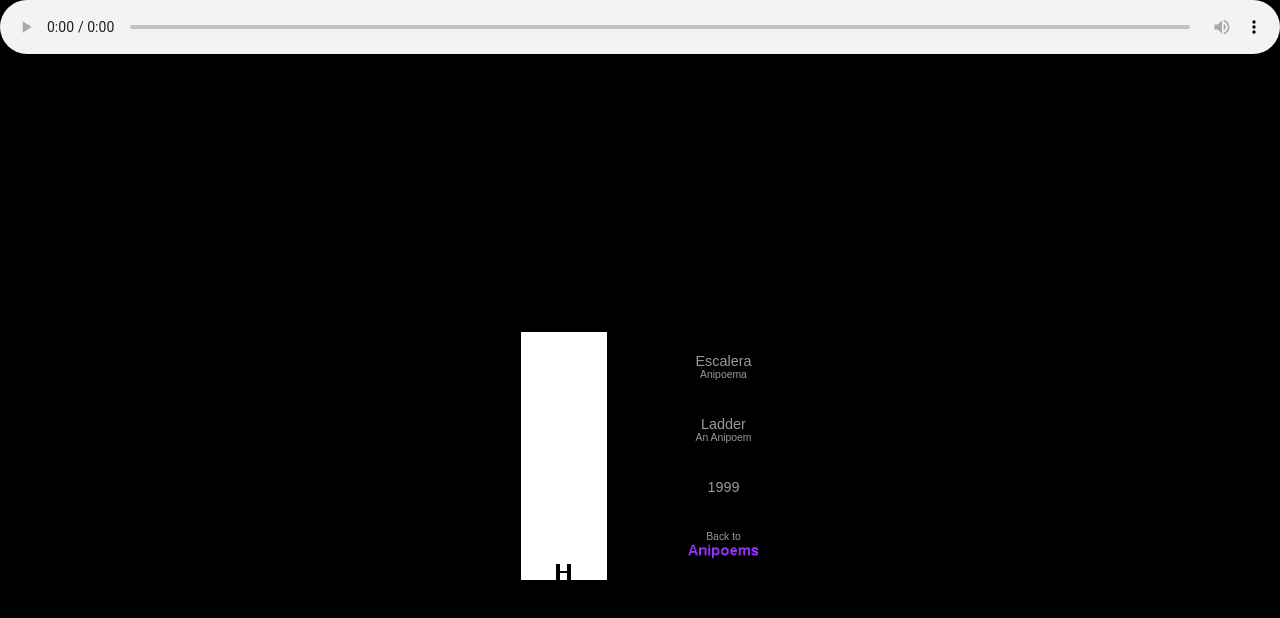
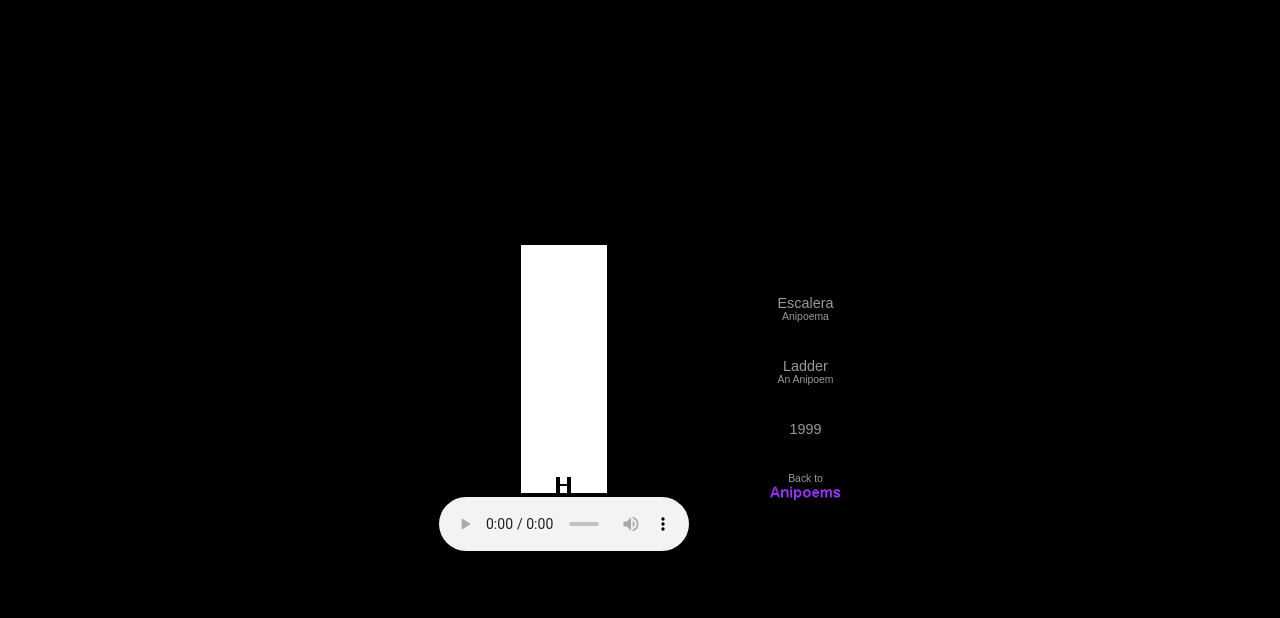
Before and after one commit to vispo/uribe2017B, a plain HTML site: page English/Anipoems/Ladder-1/ladder1.html in a window 1280 px wide. Drawn offline with Linux system fonts and the light colour scheme.

Commit message:
moved audio controls beneath image and adjusted audio controls width to 250 px

```diff
--- a/English/Anipoems/Ladder-1/ladder1.html
+++ b/English/Anipoems/Ladder-1/ladder1.html
@@ -21,7 +21,7 @@
 				background-color: #000;
 			}
 			audio {
-				width:100%;
+				width:250px;
 			}
 			.contentContainer {
 				display: table;
@@ -53,15 +53,16 @@
 			}
 		</style>
 	</head>
-	<audio autoplay controls loop>
-		<source src="clocktikn.mp3" type="audio/mpeg">
-		<source src="clocktikn.ogg" type="audio/ogg">
-	</audio>
+
 	<body>
 		<div class="contentContainer">
 
 			<div class="content">
-				<A HREF="../Ladder-2/ladder2.html"><IMG SRC="escalera1b.gif" WIDTH="86" HEIGHT="248" ALT="" BORDER="0"></A>
+				<A HREF="../Ladder-2/ladder2.html"><IMG SRC="escalera1b.gif" WIDTH="86" HEIGHT="248" ALT="" BORDER="0"></A><br>
+                    <audio autoplay controls loop>
+                        <source src="clocktikn.mp3" type="audio/mpeg">
+                        <source src="clocktikn.ogg" type="audio/ogg">
+                    </audio>
 			</div>
 
 			<div class="content" ID = "textbox">
```
